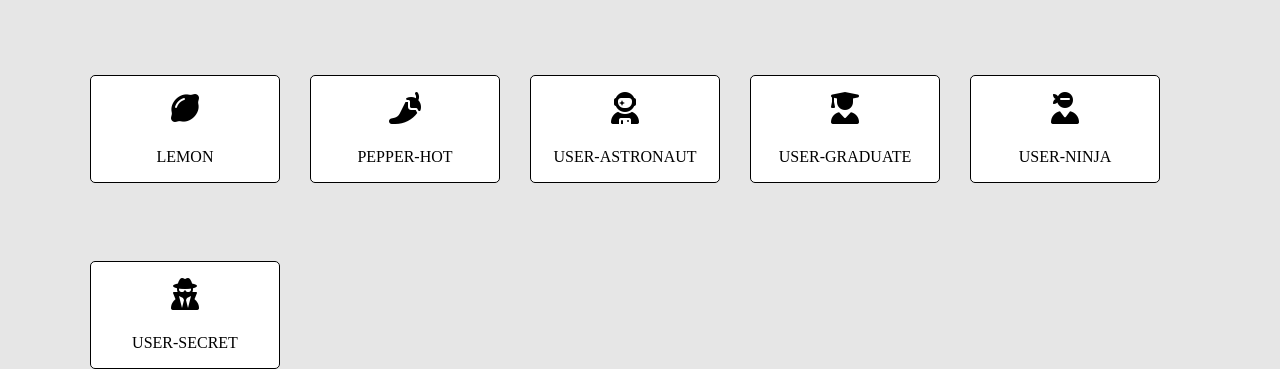
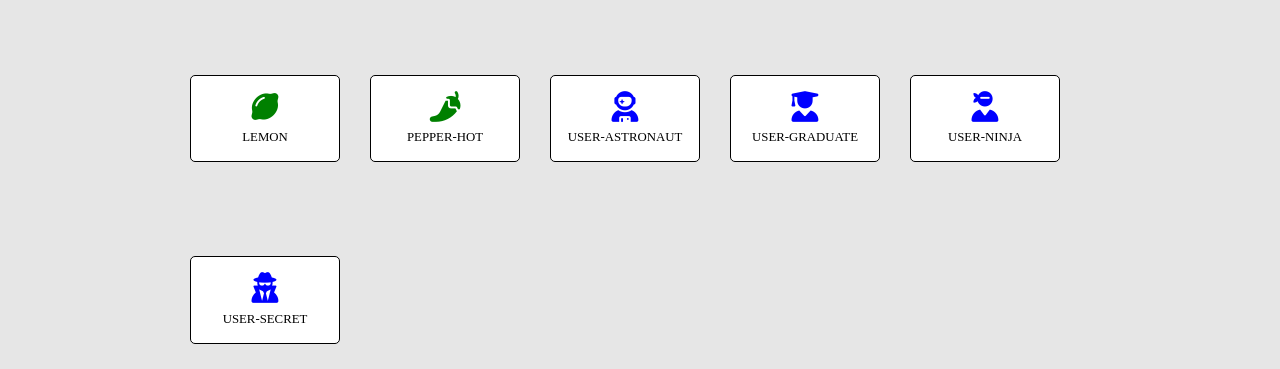
Before and after one commit to Andrea-Baggio/js-es6-icons, a plain HTML site: page index.html in a window 1280 px wide. Shown: the part 448-817 px from the top of the page. Drawn offline with Linux system fonts and the light colour scheme.

Commit message:
milestone2

```diff
--- a/css/style.css
+++ b/css/style.css
@@ -27,7 +27,8 @@ nav {
 
 .container {
     height: calc(100vh - 103px);
-    max-width: 1100px;
+    max-width: 900px;
+    font-size: .8em;
     margin: auto;
     display: flex;
     flex-wrap: wrap;
@@ -45,7 +46,7 @@ nav {
     display: flex;
     flex-direction: column;
     align-items: center;
-    gap: 1.5rem;
+    gap: .5rem;
 }
 
 .box:hover{
@@ -54,5 +55,5 @@ nav {
 }
 
 i {
-    font-size: 2em;
+    font-size: 2.4em;
 }
--- a/js/script.js
+++ b/js/script.js
@@ -1,8 +1,4 @@
 /*
-Milestone 1
-Partendo dalla struttura dati fornita, visualizzare in pagina un box per ogni icona, in cui è presente il nome dell'icona e l'icona stessa.
-Milestone 2
-Ciascuna icona ha una proprietà "color": utilizzare questa proprietà per visualizzare le icone del colore corrispondente.
 Milestone 3
 Aggiungere alla pagina una select in cui le options corrispondono ai vari tipi di icone (animal, vegetable, user). Quando l'utente seleziona un tipo dalla select, visualizzare solamente le icone corrispondenti.
 */
@@ -125,26 +121,22 @@ const objIcons = [
 
 
 const eleContainer = document.querySelector('.container');
+
 for (let i = 0; i < objIcons.length; i++) {
 	const eleCard = document.createElement('div');
-    const eleIcon = document.createElement('div');
+    const eleContainerIcon = document.createElement('div');
     const eleI = document.createElement('i');
 	const eleP = document.createElement('p');
 
     eleCard.classList.add('box')
-    eleIcon.classList.add('icon')
+    eleContainerIcon.classList.add('container-icon')
     eleI.classList.add(objIcons[i].family, objIcons[i].prefix + objIcons[i].name);
+    eleI.style.color = objIcons[i].color;
 
-	eleCard.append(eleIcon);
+	eleCard.append(eleContainerIcon);
 	eleCard.append(eleP);
 	eleContainer.append(eleCard);
-    eleIcon.append(eleI);
+    eleContainerIcon.append(eleI);
 
-    // eleI.innerHTML +=
     eleP.append(objIcons[i].name.toUpperCase());
 }
-
-
-//<i></i>
-
-//<i class="fa-thin fa-carrot"></i>
```
